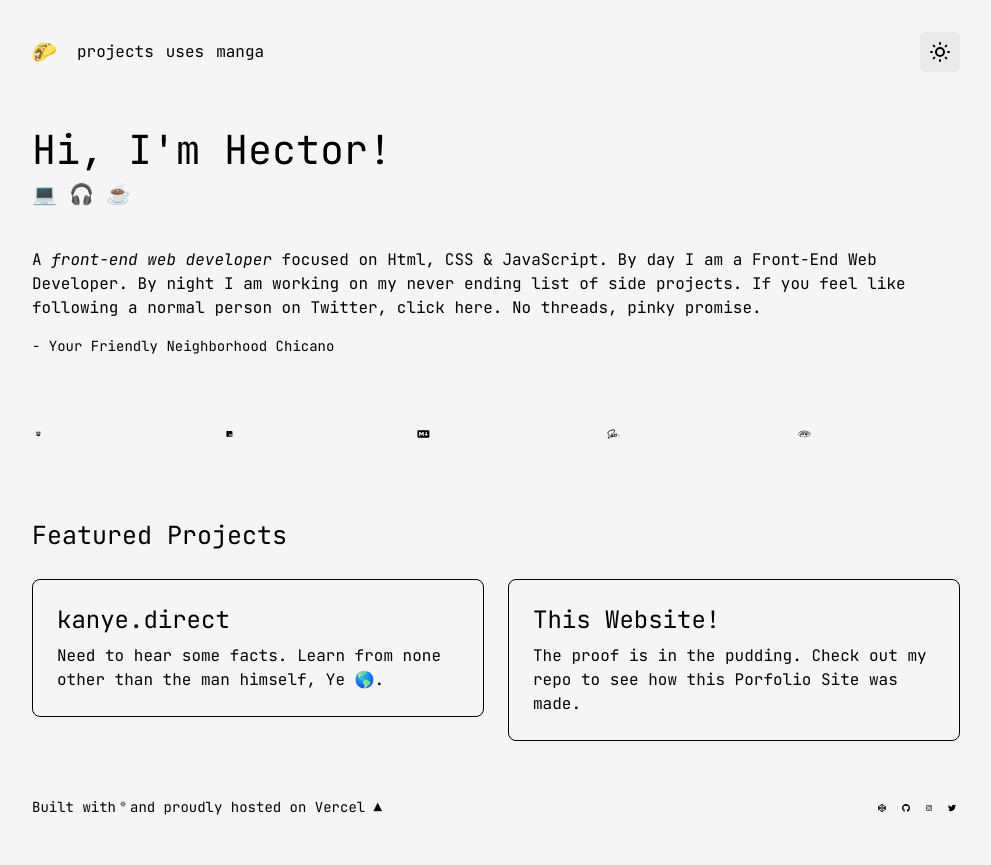
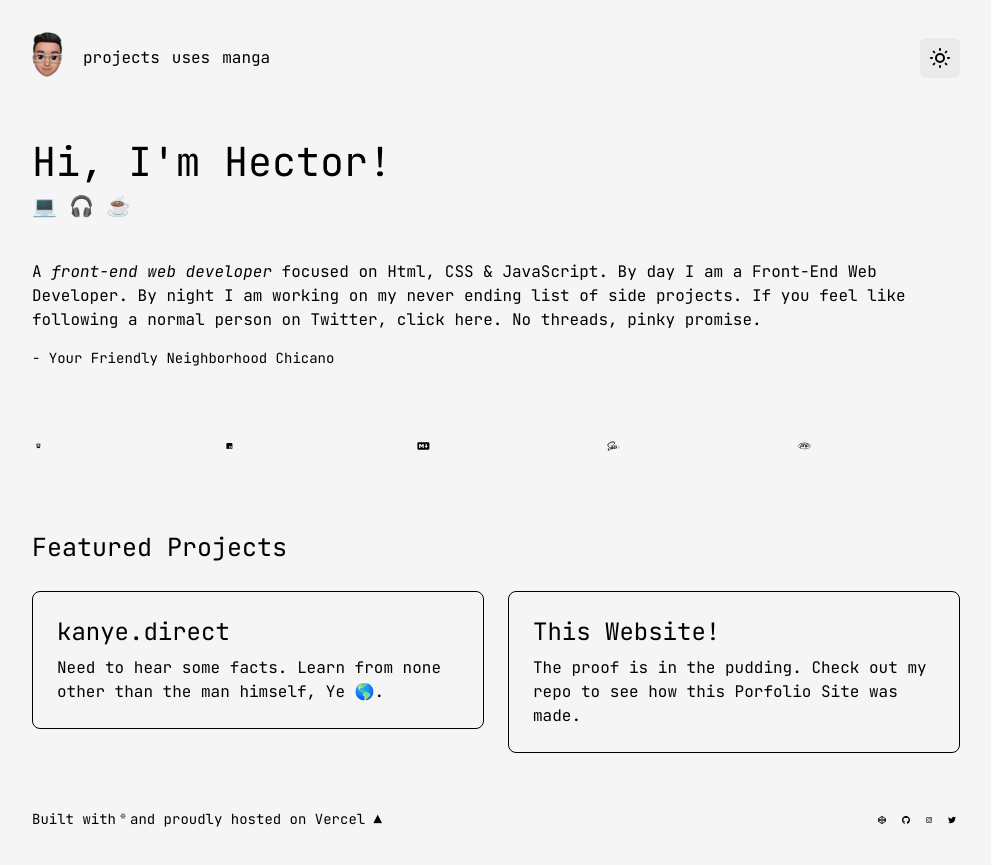
Before and after one commit to hcardonaweb/chicano.dev, a Next.js app: page / in a window 1280 px wide. Shown: the whole page, without its empty margins (144-1135 px from the left). Built offline with nearby package versions, Linux system fonts and the light colour scheme; a web font is replaced by a local one.

Commit message:
added avatar

```diff
--- /dev/null
+++ b/components/Avatar.js
@@ -0,0 +1,12 @@
+import Image from "next/image";
+import Link from "next/link";
+
+const Avatar = () => {
+  return (
+    <Link href="/">
+      <Image src="/avatar.png" alt="Picture of the Me" width={31} height={45} />
+    </Link>
+  );
+}
+
+export default Avatar;
--- a/components/Nav.js
+++ b/components/Nav.js
@@ -1,5 +1,6 @@
 import Link from "next/link";
 import ToggleButton from "./ThemeToggle";
+import Avatar from "./Avatar";
 
 const Nav = () => {
   return (
@@ -7,7 +8,7 @@ const Nav = () => {
       <nav className="mt-8 flex items-center justify-between">
         <div className="flex space-x-5">
           <a className="logo text-xl">
-            <Link href="/">🌮</Link>
+            <Avatar />
           </a>
           <ul className="flex items-center space-x-3">
             <li className="text-md">
```
Also changed, not shown: public/avatar.png (added).
